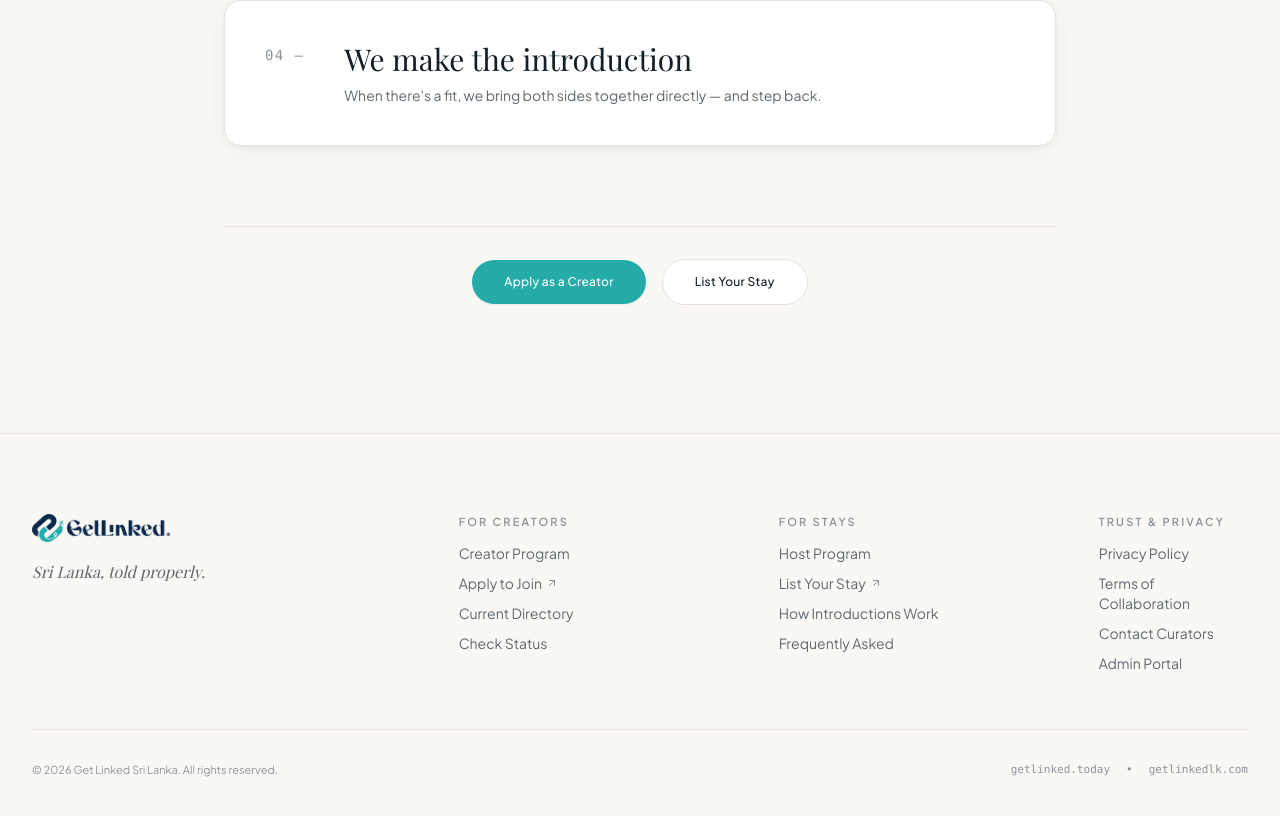
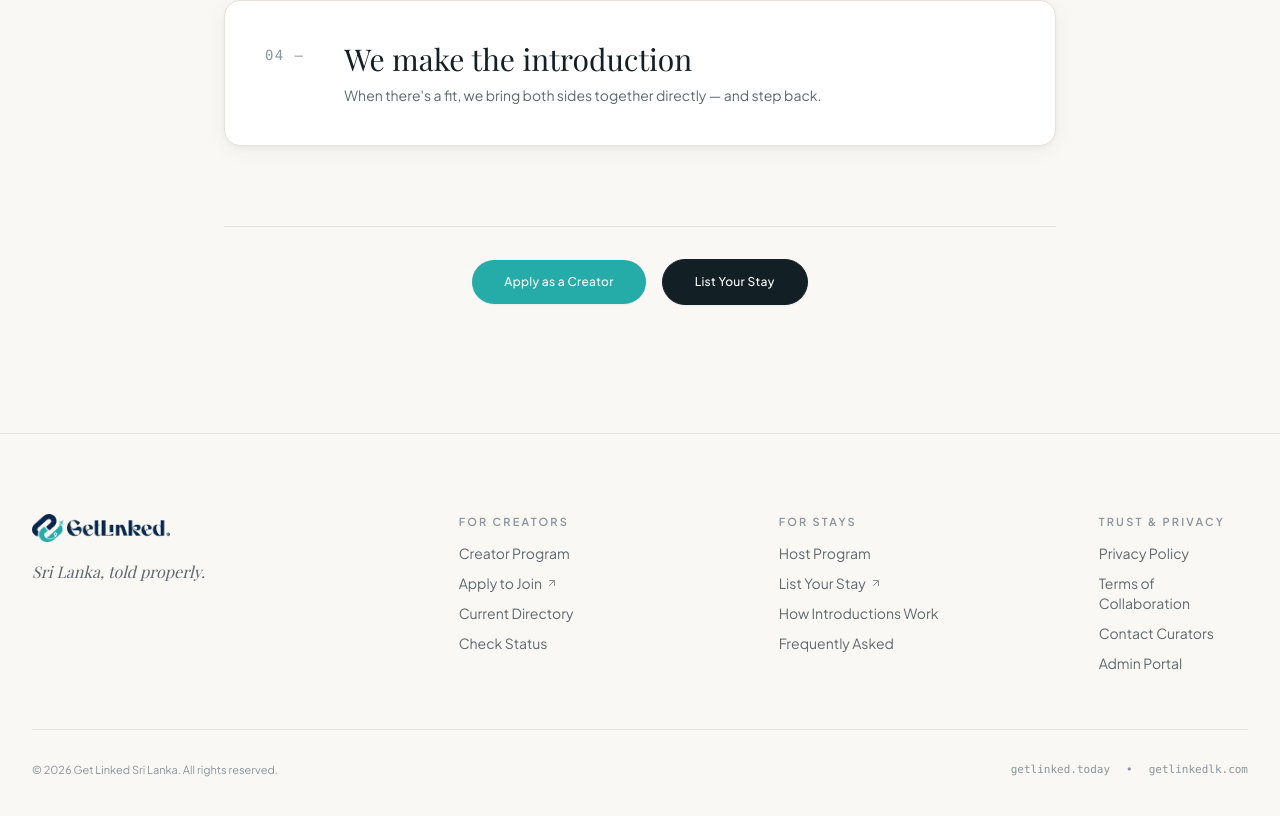
Before and after one commit to SanudaDe/GetLinked, a Next.js app: page /how-it-works in a window 1280 px wide. Shown: the part 1002-1818 px from the top of the page. Built offline with nearby package versions, Linux system fonts and the light colour scheme; no server answers; the database is empty; a web font is replaced by a local one.

Commit message:
drak blue

```diff
--- a/src/app/about/page.tsx
+++ b/src/app/about/page.tsx
@@ -66,7 +66,7 @@ export default function AboutPage() {
           </Link>
           <Link
             href="/list-property"
-            className="px-8 py-3.5 rounded-full bg-white hover:bg-[#F4EFEA] text-[#122026] text-xs font-medium tracking-wide border border-[#E7E2DA] transition-all"
+            className="px-8 py-3.5 rounded-full bg-[#122026] hover:bg-[#1d333e] text-white text-xs font-medium tracking-wide border border-[#122026] shadow-sm transition-all"
           >
             List Your Stay
           </Link>
--- a/src/app/how-it-works/page.tsx
+++ b/src/app/how-it-works/page.tsx
@@ -72,7 +72,7 @@ export default function HowItWorksPage() {
           </Link>
           <Link
             href="/list-property"
-            className="px-8 py-3.5 rounded-full bg-white hover:bg-[#F4EFEA] text-[#122026] text-xs font-medium tracking-wide border border-[#E7E2DA] transition-all"
+            className="px-8 py-3.5 rounded-full bg-[#122026] hover:bg-[#1d333e] text-white text-xs font-medium tracking-wide border border-[#122026] shadow-sm transition-all"
           >
             List Your Stay
           </Link>
--- a/src/components/home/Hero.tsx
+++ b/src/components/home/Hero.tsx
@@ -63,7 +63,7 @@ export const Hero: React.FC = () => {
 
             <Link
               href="/list-property"
-              className="inline-flex items-center gap-2.5 px-8 py-3.5 rounded-full bg-white/50 hover:bg-white/70 text-[#122026] text-xs font-medium tracking-wider border border-black/15 backdrop-blur-md shadow-xs hover:shadow-sm transition-all duration-200 group"
+              className="inline-flex items-center gap-2.5 px-8 py-3.5 rounded-full bg-[#122026] hover:bg-[#1d333e] text-white text-xs font-medium tracking-wider border border-[#122026] shadow-sm hover:shadow-md transition-all duration-200 group"
             >
               <span>List Your Stay</span>
               <ArrowRight className="w-3.5 h-3.5 transition-transform group-hover:translate-x-1" />
```
